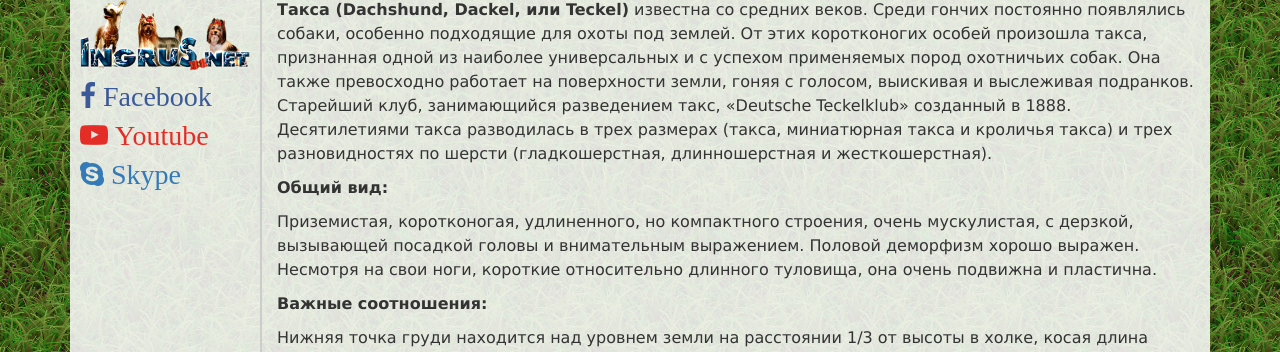
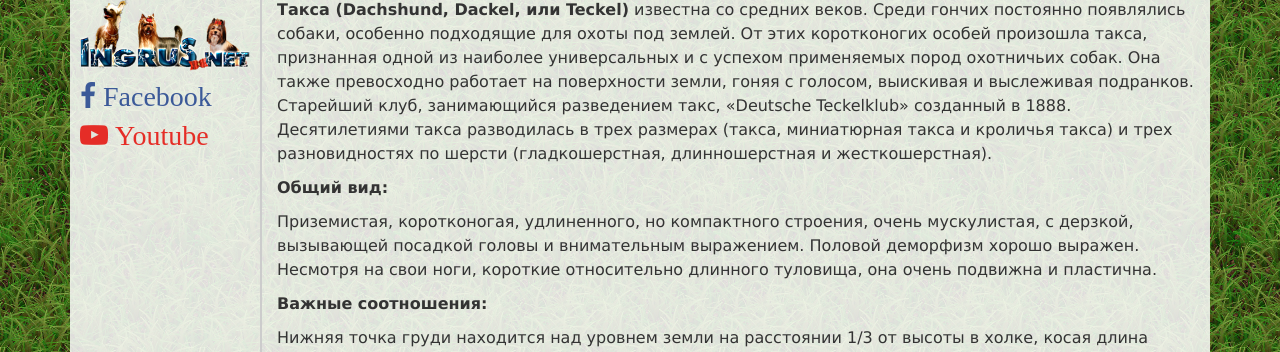
Before and after one commit to conformist-mw/schatz, a Python web app: template templates/breed.html in a window 1280 px wide. Shown: the part 489-841 px from the top of the page. Run offline with Jinja, Linux system fonts and the light colour scheme; the template is opened without the code that fills it, so the values that code supplies are empty.

Commit message:
remove skype link from left side bar

```diff
--- a/templates/_base.html
+++ b/templates/_base.html
@@ -34,7 +34,6 @@
 					<a href="http://ingrus.net/dachshund/managePerson.php?personId=1811"><img src="i/ingruslogo.png" alt="Ингрус лого"></a>
 					<p><a href="https://facebook.com/19Mariya" title="На страницу заводчика"><span class="fa-facebook fa fa-2x"> Facebook</span></a></p>
 					<p><a href="https://www.youtube.com/channel/UCv4pspgm4zDRaDbyrSu2TqA" title="Посмотреть видео"><span class="fa-youtube-play fa fa-2x"> Youtube</span></a></p>
-					<p><a id="skype" href="skype:kingphoenixx?call"><span class="fa-skype fa fa-2x"> Skype</span></a></p>
 				</div>
 				<div class="col-md-10 content">
 					{% block content %}{% endblock %}
```
